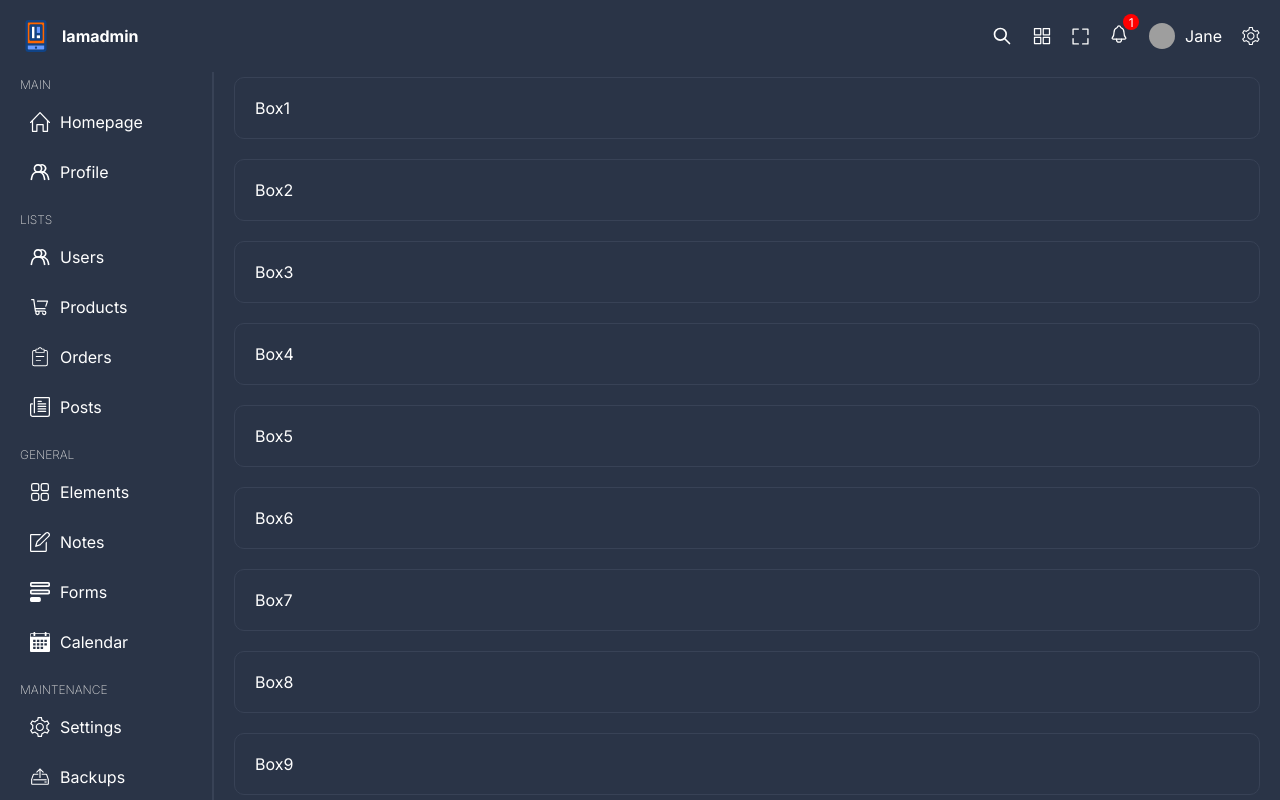
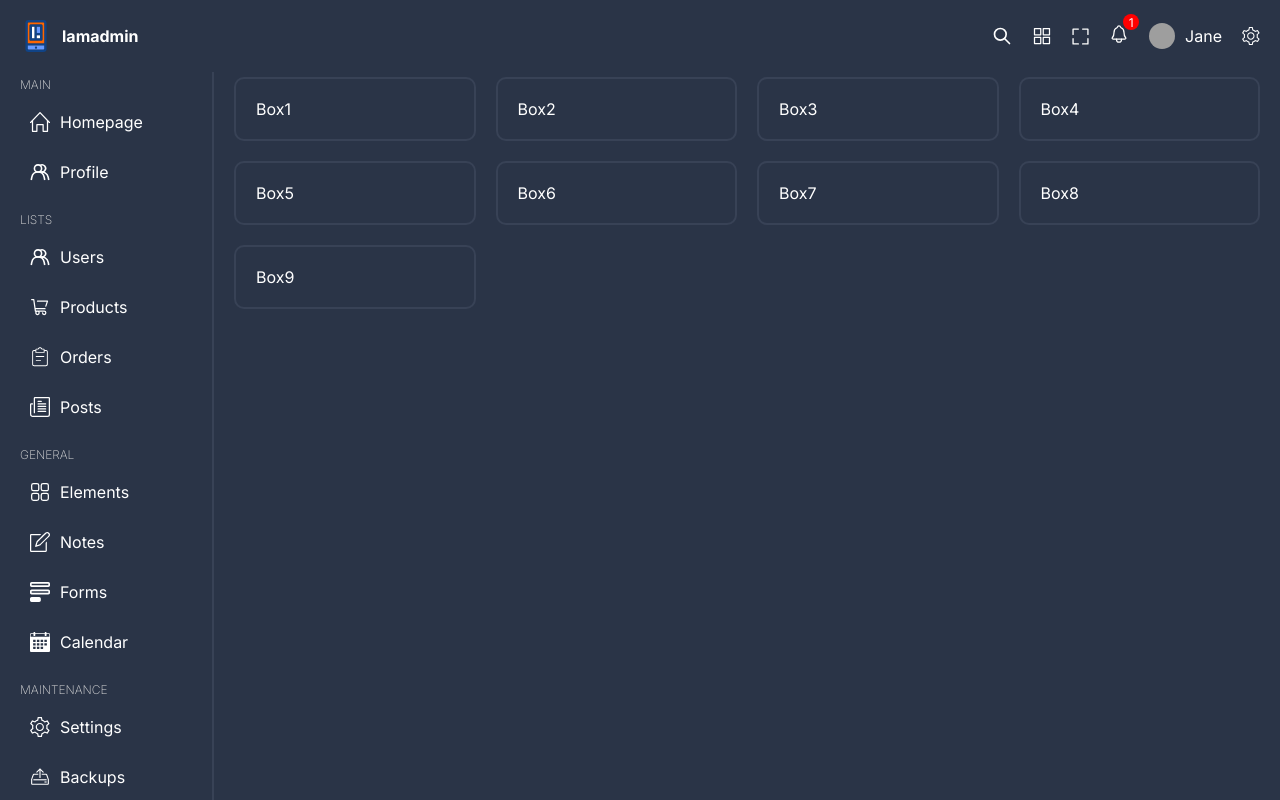
Before and after one commit to rrg1459/react-admin, a React (Vite) app: page / in a window 1280 px wide. Shown: the top 800 px of the page. Built offline with nearby package versions, Linux system fonts and the light colour scheme; grey boxes are pictures that could not be loaded.

Commit message:
Add grid template columns

```diff
--- a/src/pages/home/home.scss
+++ b/src/pages/home/home.scss
@@ -3,11 +3,12 @@
 .home {
   display: grid;
   gap: 20px;
+  grid-template-columns: repeat(4, 1fr);
 
   .box {
     padding: 20px;
     border-radius: 10px;
-    border: 1px solid $soft-bg;
+    border: 2px solid $soft-bg;
   }
 
 }
```
